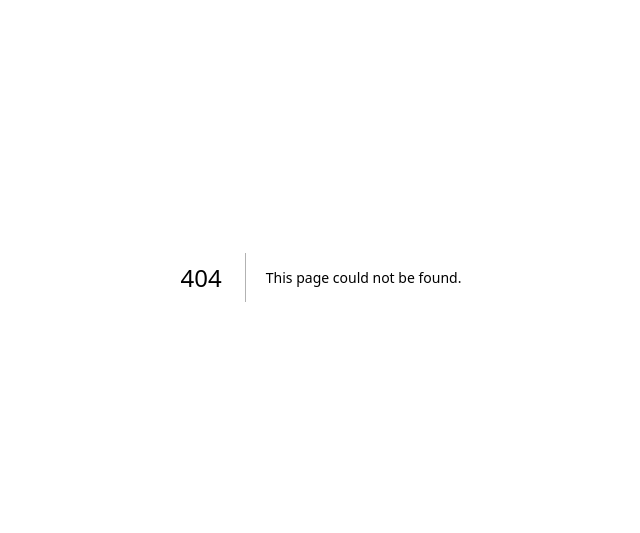
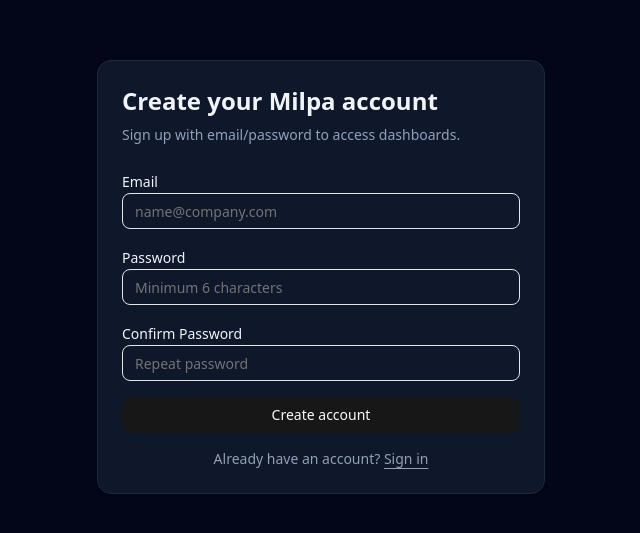
Before and after one commit to 0rgan1co/milpa, a Next.js app: page /signup in a window 1280 px wide. Before the commit this address had no page. Shown: the part 123-656 px from the top of the page, without its empty margins (319-959 px from the left). Built offline with nearby package versions, Linux system fonts and the light colour scheme; no server answers.

Commit message:
feat: add signup flow with Firebase email/password

```diff
--- a/src/app/login/page.tsx
+++ b/src/app/login/page.tsx
@@ -22,11 +22,19 @@
         </CardHeader>
         <CardContent className="space-y-4">
           <LoginForm />
-          <p className="text-center text-sm text-slate-400">
-            <Link href="/" className="underline underline-offset-4">
-              Back to home
-            </Link>
-          </p>
+          <div className="space-y-2 text-center text-sm text-slate-400">
+            <p>
+              Don&apos;t have an account?{" "}
+              <Link href="/signup" className="underline underline-offset-4">
+                Create one
+              </Link>
+            </p>
+            <p>
+              <Link href="/" className="underline underline-offset-4">
+                Back to home
+              </Link>
+            </p>
+          </div>
         </CardContent>
       </Card>
     </main>
--- a/src/app/page.tsx
+++ b/src/app/page.tsx
@@ -26,6 +26,12 @@
         </div>
 
         <div className="flex flex-wrap gap-3">
+          <Link
+            href="/signup"
+            className="inline-flex items-center rounded-full border border-emerald-400/40 px-5 py-3 text-sm font-semibold text-emerald-300 transition hover:border-emerald-300"
+          >
+            Create Account
+          </Link>
           <Link
             href="/login"
             className="inline-flex items-center rounded-full border border-slate-700 px-5 py-3 text-sm font-semibold text-slate-100 transition hover:border-slate-500"
--- /dev/null
+++ b/src/app/signup/page.tsx
@@ -0,0 +1,35 @@
+import Link from "next/link";
+import { redirect } from "next/navigation";
+import { Card, CardContent, CardHeader, CardTitle } from "@/components/ui/card";
+import { SignupForm } from "@/components/features/auth/signup-form";
+import { getAuthenticatedUser } from "@/server/auth/middleware";
+
+export default async function SignupPage() {
+  const user = await getAuthenticatedUser();
+
+  if (user) {
+    redirect("/dashboard");
+  }
+
+  return (
+    <main className="flex min-h-screen items-center justify-center bg-slate-950 px-4 py-10">
+      <Card className="w-full max-w-md border-slate-800 bg-slate-900 text-slate-100">
+        <CardHeader>
+          <CardTitle className="text-2xl">Create your Milpa account</CardTitle>
+          <p className="text-sm text-slate-400">
+            Sign up with email/password to access dashboards.
+          </p>
+        </CardHeader>
+        <CardContent className="space-y-4">
+          <SignupForm />
+          <p className="text-center text-sm text-slate-400">
+            Already have an account?{" "}
+            <Link href="/login" className="underline underline-offset-4">
+              Sign in
+            </Link>
+          </p>
+        </CardContent>
+      </Card>
+    </main>
+  );
+}
--- /dev/null
+++ b/src/components/features/auth/signup-form.tsx
@@ -0,0 +1,115 @@
+"use client";
+
+import { useState } from "react";
+import { useRouter } from "next/navigation";
+import { createUserWithEmailAndPassword } from "firebase/auth";
+import { auth } from "@/lib/firebase";
+import { Button } from "@/components/ui/button";
+import { Input } from "@/components/ui/input";
+
+export function SignupForm() {
+  const router = useRouter();
+  const [email, setEmail] = useState("");
+  const [password, setPassword] = useState("");
+  const [confirmPassword, setConfirmPassword] = useState("");
+  const [error, setError] = useState<string | null>(null);
+  const [isSubmitting, setIsSubmitting] = useState(false);
+
+  async function handleSubmit(event: React.FormEvent<HTMLFormElement>) {
+    event.preventDefault();
+    setError(null);
+
+    if (password.length < 6) {
+      setError("Password must be at least 6 characters.");
+      return;
+    }
+
+    if (password !== confirmPassword) {
+      setError("Passwords do not match.");
+      return;
+    }
+
+    setIsSubmitting(true);
+
+    try {
+      const userCredential = await createUserWithEmailAndPassword(
+        auth,
+        email,
+        password,
+      );
+      const idToken = await userCredential.user.getIdToken(true);
+
+      const response = await fetch("/api/auth/session", {
+        method: "POST",
+        headers: { "Content-Type": "application/json" },
+        body: JSON.stringify({ idToken }),
+      });
+
+      if (!response.ok) {
+        throw new Error("Failed to create authenticated session");
+      }
+
+      router.push("/dashboard");
+      router.refresh();
+    } catch {
+      setError("Unable to create account. Verify Firebase Auth settings.");
+    } finally {
+      setIsSubmitting(false);
+    }
+  }
+
+  return (
+    <form className="space-y-4" onSubmit={handleSubmit}>
+      <div className="space-y-2">
+        <label htmlFor="email" className="text-sm font-medium">
+          Email
+        </label>
+        <Input
+          id="email"
+          type="email"
+          autoComplete="email"
+          required
+          value={email}
+          onChange={(event) => setEmail(event.target.value)}
+          placeholder="name@company.com"
+        />
+      </div>
+
+      <div className="space-y-2">
+        <label htmlFor="password" className="text-sm font-medium">
+          Password
+        </label>
+        <Input
+          id="password"
+          type="password"
+          autoComplete="new-password"
+          required
+          value={password}
+          onChange={(event) => setPassword(event.target.value)}
+          placeholder="Minimum 6 characters"
+        />
+      </div>
+
+      <div className="space-y-2">
+        <label htmlFor="confirmPassword" className="text-sm font-medium">
+          Confirm Password
+        </label>
+        <Input
+          id="confirmPassword"
+          type="password"
+          autoComplete="new-password"
+          required
+          value={confirmPassword}
+          onChange={(event) => setConfirmPassword(event.target.value)}
+          placeholder="Repeat password"
+        />
+      </div>
+
+      {error ? <p className="text-sm text-red-500">{error}</p> : null}
+
+      <Button type="submit" className="w-full" disabled={isSubmitting}>
+        {isSubmitting ? "Creating account..." : "Create account"}
+      </Button>
+    </form>
+  );
+}
```
